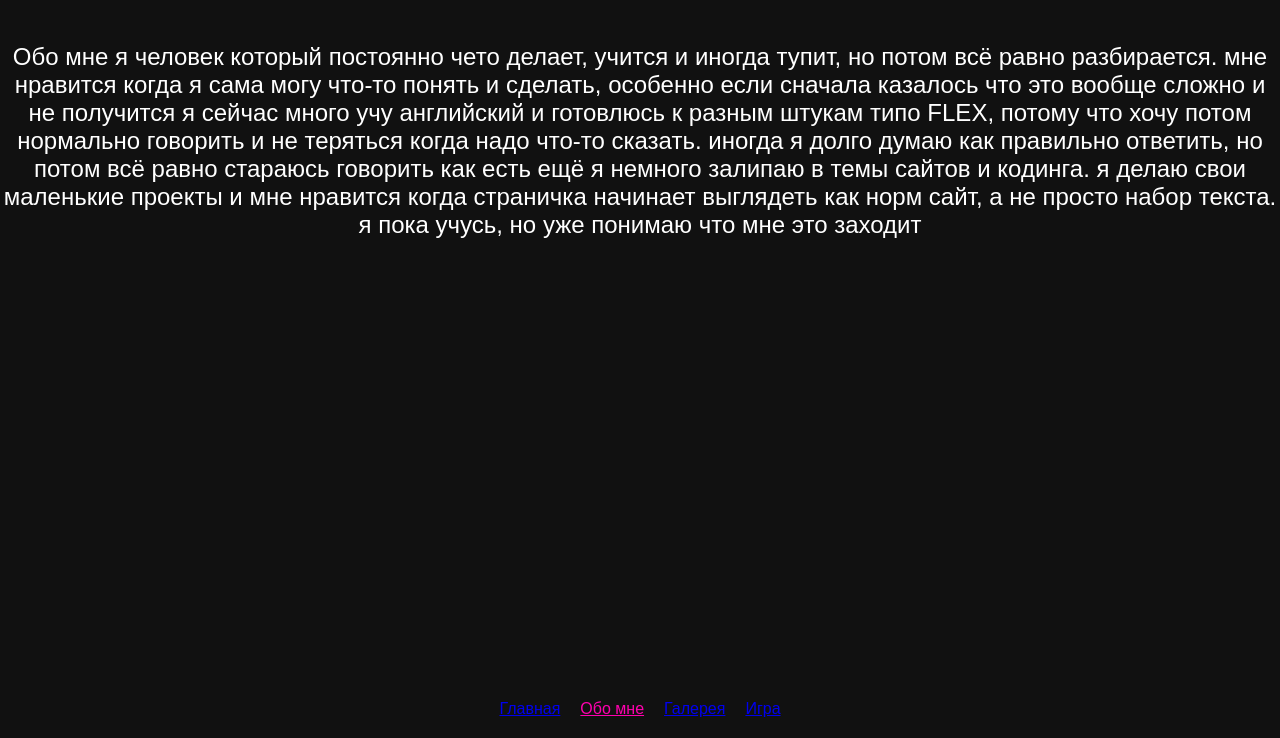
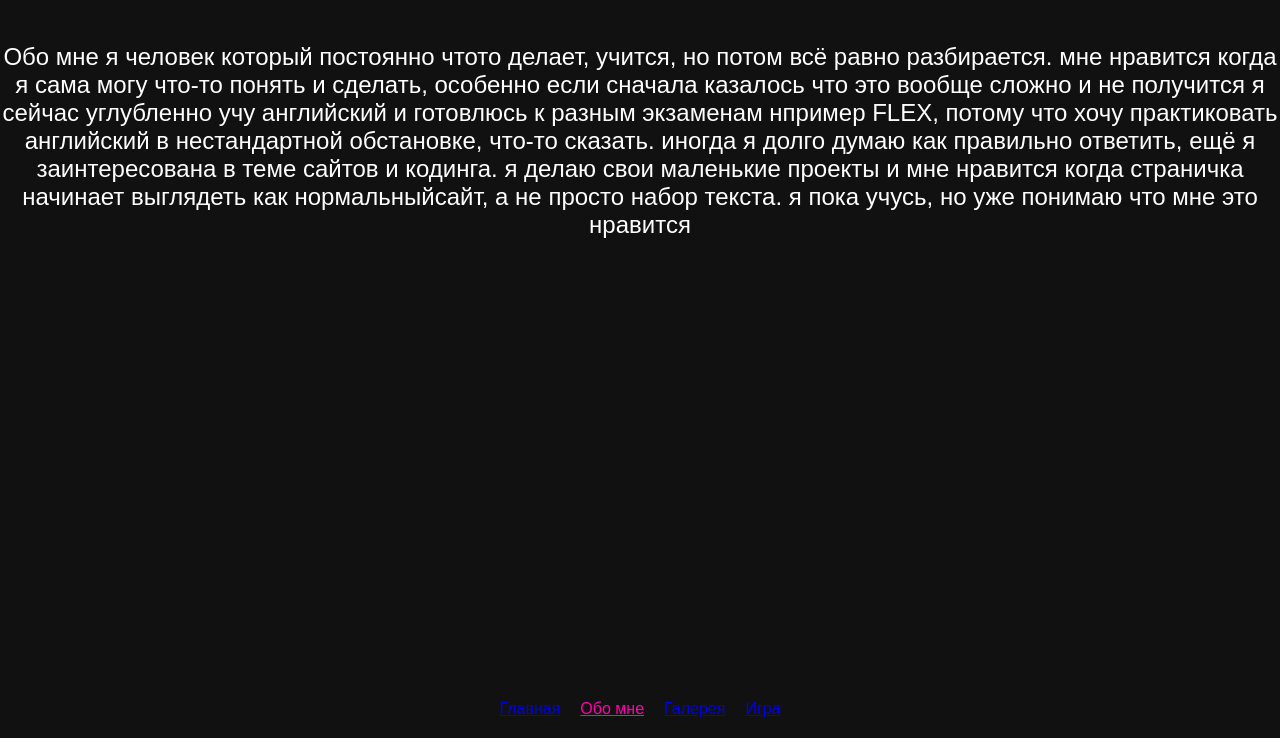
Before and after one commit to leraabramova77/hello-world, a website: page about.html in a window 1280 px wide. Shown: the part 82-820 px from the top of the page. Drawn offline with Linux system fonts and the light colour scheme.

Commit message:
Refactor text in about.html and game.html for clarity and coherence

```diff
--- a/about.html
+++ b/about.html
@@ -9,16 +9,15 @@
     <h1>Привет ✨</h1>
 
     <p>
-      Обо мне я человек который постоянно чето делает, учится и иногда тупит, но
-      потом всё равно разбирается. мне нравится когда я сама могу что-то понять
-      и сделать, особенно если сначала казалось что это вообще сложно и не
-      получится я сейчас много учу английский и готовлюсь к разным штукам типо
-      FLEX, потому что хочу потом нормально говорить и не теряться когда надо
-      что-то сказать. иногда я долго думаю как правильно ответить, но потом всё
-      равно стараюсь говорить как есть ещё я немного залипаю в темы сайтов и
-      кодинга. я делаю свои маленькие проекты и мне нравится когда страничка
-      начинает выглядеть как норм сайт, а не просто набор текста. я пока учусь,
-      но уже понимаю что мне это заходит
+      Обо мне я человек который постоянно чтото делает, учится, но потом всё
+      равно разбирается. мне нравится когда я сама могу что-то понять и сделать,
+      особенно если сначала казалось что это вообще сложно и не получится я
+      сейчас углубленно учу английский и готовлюсь к разным экзаменам нпример
+      FLEX, потому что хочу практиковать английский в нестандартной обстановке,
+      что-то сказать. иногда я долго думаю как правильно ответить, ещё я
+      заинтересована в теме сайтов и кодинга. я делаю свои маленькие проекты и
+      мне нравится когда страничка начинает выглядеть как нормальныйсайт, а не
+      просто набор текста. я пока учусь, но уже понимаю что мне это нравится
     </p>
 
     <nav>
```
Also changed, not shown: game.html (+3 -3 lines).
